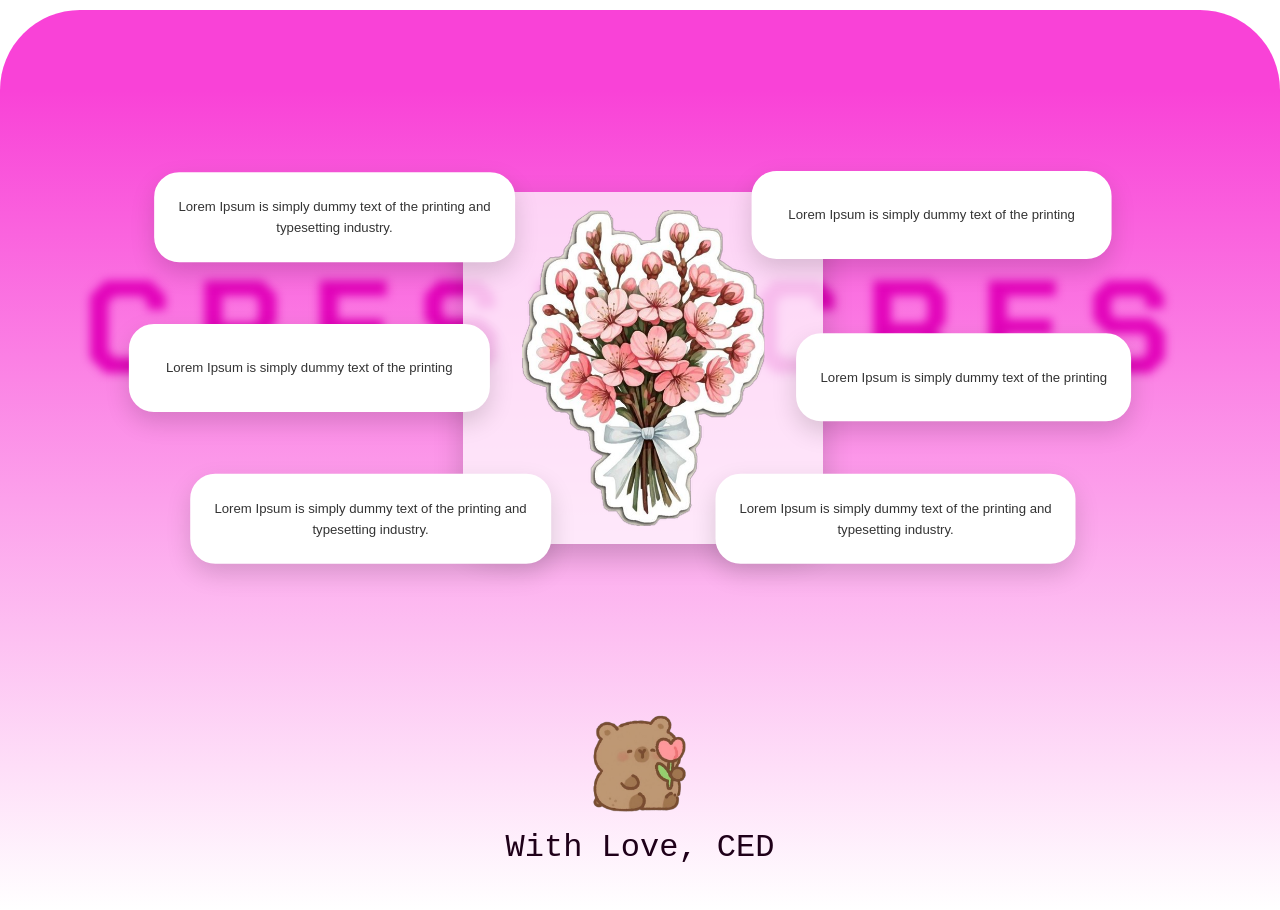
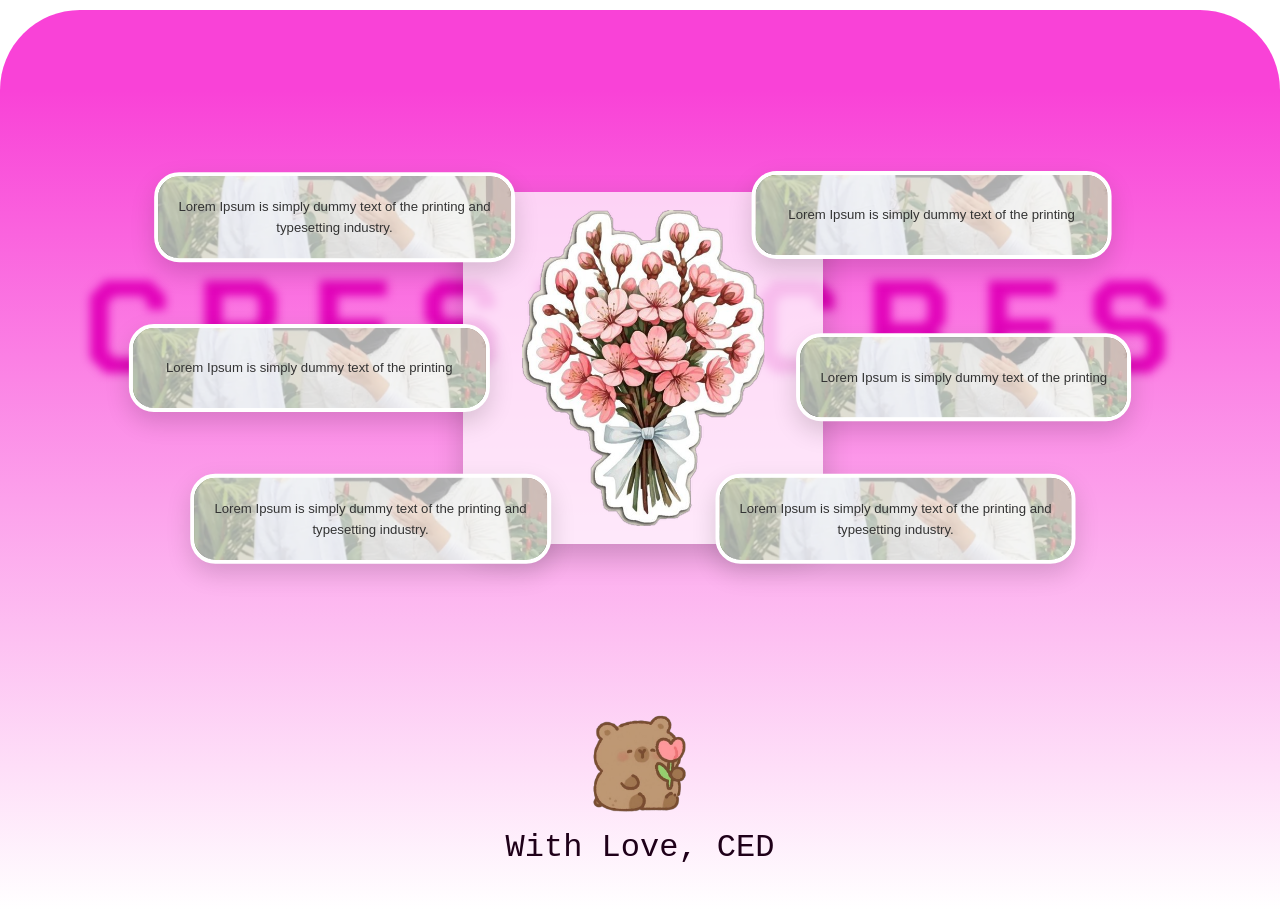
Before and after one commit to abduljafor/CED, a plain HTML site: page main.html in a window 1280 px wide. Shown: the part 3883-4793 px from the top of the page. Drawn offline with Linux system fonts and the light colour scheme; the site is published under a folder, as on GitHub Pages, so addresses that start at the root find nothing; a web font is replaced by a local one.

Commit message:
Update mainStyles.css

```diff
--- a/mainStyles.css
+++ b/mainStyles.css
@@ -1024,7 +1024,7 @@ section.surat {
 
 .kartu {
     background: #FFFFFF;
-    background-image: url(/foto/preset.png);
+    background-image: url(foto/preset.png);
     background-size: cover;
     background-position: center;
     border-radius: 25px;
@@ -1894,4 +1894,5 @@ section.surat {
     .penutup p {
         font-size: medium;
     }
-}
+
+}
```
